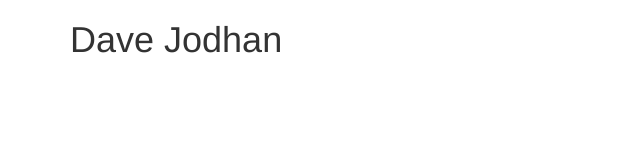
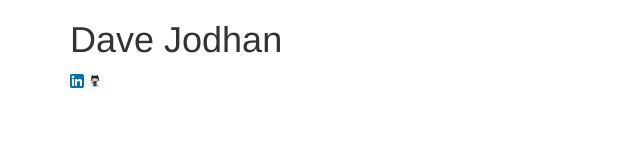
Before and after one commit to daveswork/daveswork.github.io, a plain HTML site: page index.html in a window 1280 px wide. Shown: the full height of the page, 0-640 px from the left. Drawn offline with Linux system fonts and the light colour scheme.

Commit message:
Added Linked-In and Github images.

```diff
--- a/index.html
+++ b/index.html
@@ -12,6 +12,8 @@
         <div class="row">
             <div class="col-md-3">
                 <h1>Dave Jodhan</h1>
+                <a href="https://www.linkedin.com/in/dave-jodhan-1660b33" target="_blank"><img src="images/In-2C-14px.png" alt="Linked-In"/></a>
+                <a href="https://github.com/daveswork" target="_blank"><img src="images/Octocat.jpg" alt="Github" height="12"/></a>
             </div>
             <div class="col-md-9">
               <div class="pull-right">
```
Also changed, not shown: img/In-2C-101px-R.png (deleted), img/In-2C-14px.png (deleted), img/Octocat.jpg (deleted).
